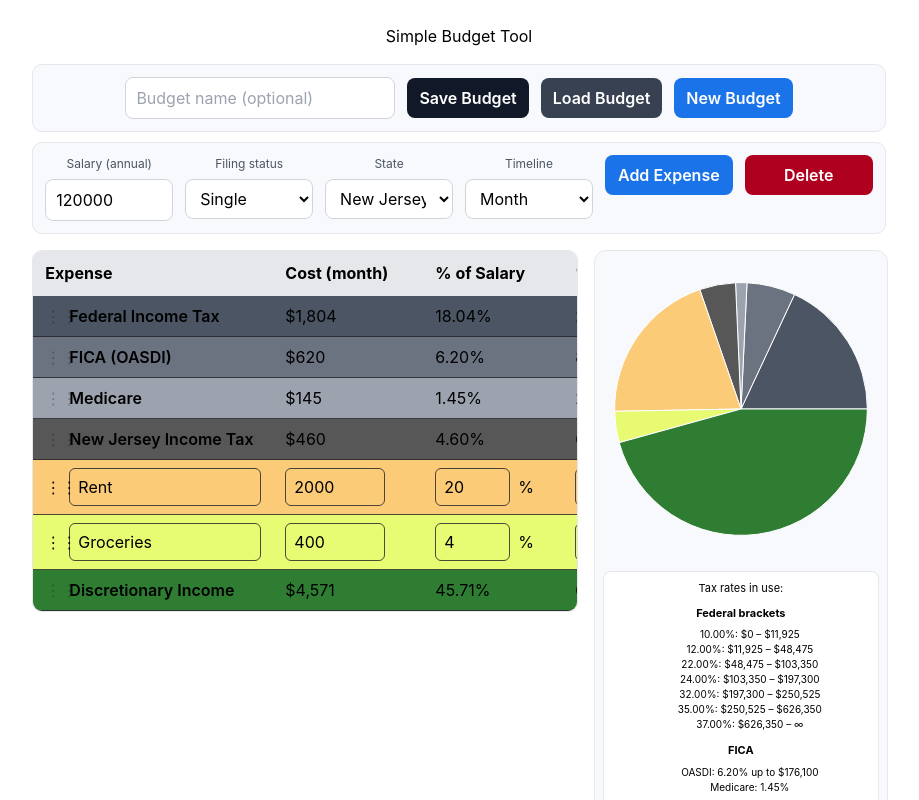
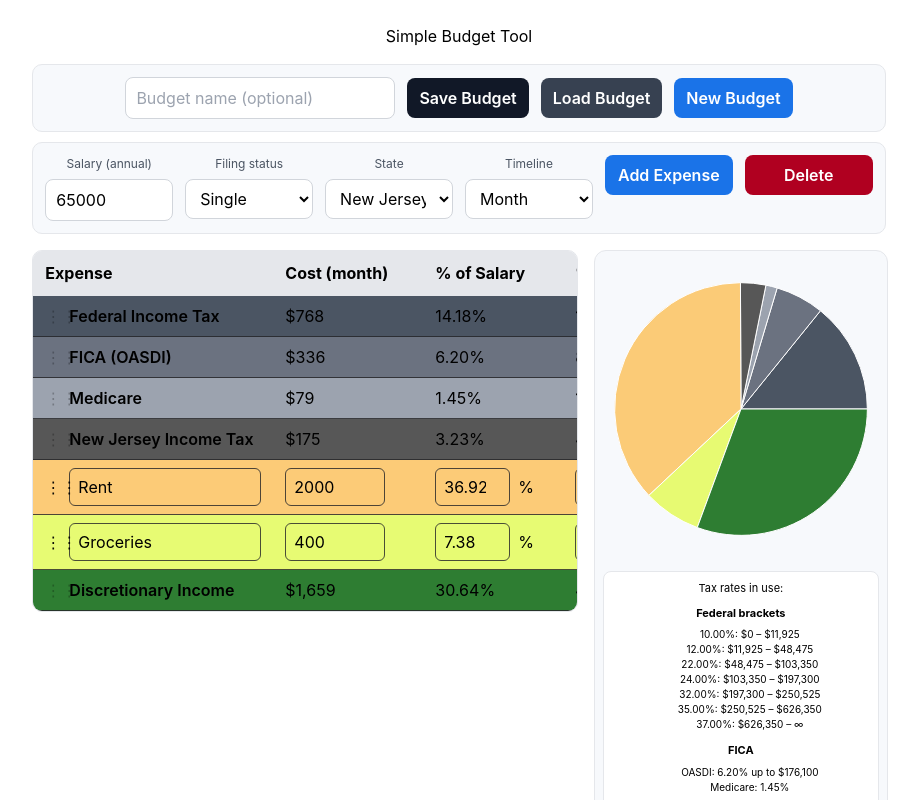
Before and after one commit to EdelEB/SimpleBudgetToolWeb, a React (Create React App) app: page / in a window 1280 px wide. Shown: the top 800 px of the page, without its empty margins (181-1100 px from the left). Built offline with nearby package versions, Linux system fonts and the light colour scheme.

Commit message:
new homepage

```diff
--- a/package.json
+++ b/package.json
@@ -20,7 +20,7 @@
     "recharts": "^3.1.2",
     "web-vitals": "^2.1.4"
   },
-  "homepage": "https://EdelEB.github.io/EdelEB.github.io",
+  "homepage": "https://EdelEB.github.io",
   "scripts": {
     "start": "react-scripts start",
     "build": "react-scripts build",
--- a/src/BudgetApp.tsx
+++ b/src/BudgetApp.tsx
@@ -222,7 +222,7 @@ const modalInput: React.CSSProperties = {
 export default function SimpleBudgetTool(): JSX.Element {
   const [filingStatus, setFilingStatus] = useState<FilingStatus>("single");
   const [timeframe, setTimeframe] = useState<Timeframe>("month");
-  const [salaryAnnual, setSalaryAnnual] = useState<number>(120000);
+  const [salaryAnnual, setSalaryAnnual] = useState<number>(65000);
   const [budgetName, setBudgetName] = useState<string>("");
 
   const [userExpenses, setUserExpenses] = useState<UserExpense[]>([
```
